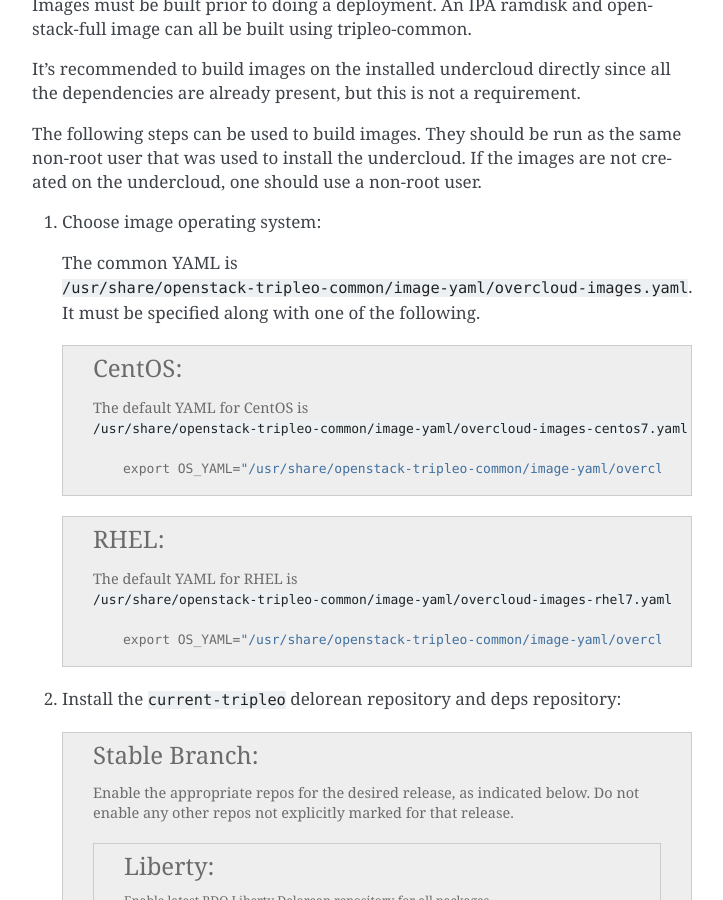
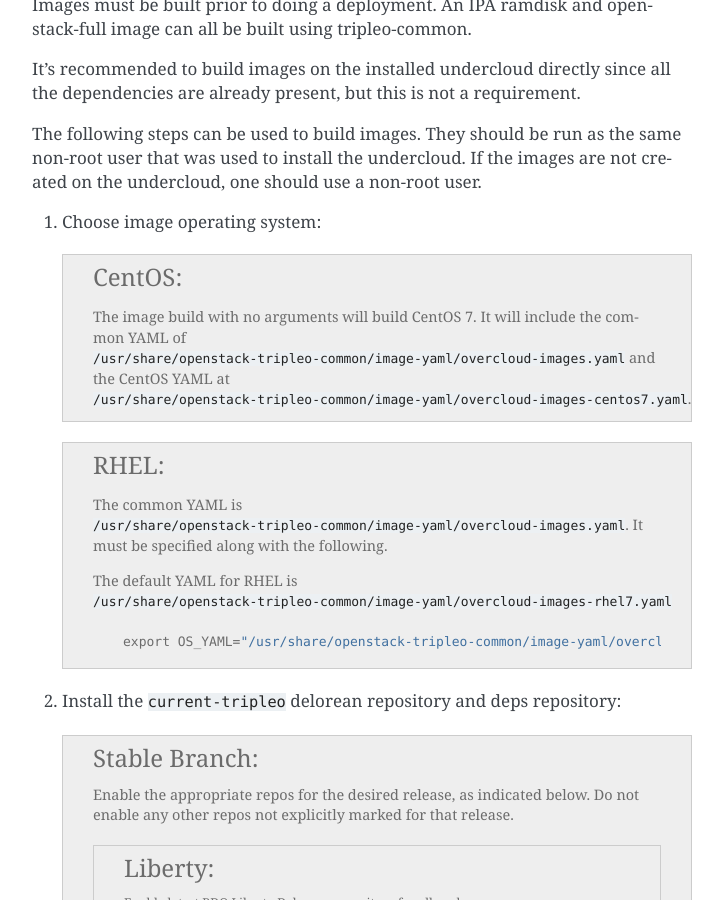
Before and after one commit to openstack-archive/tripleo-docs, a Sphinx documentation site: the page built from doc/source/basic_deployment/basic_deployment_cli.rst, in a window 1280 px wide and 900 px high, scrolled down 1087 px. Shown: the whole window, without its empty margins (388-1111 px from the left). Built offline with Sphinx 7.4.7, drawn with Linux system fonts in a browser that asks for light colours; some of the changed text lies outside the part shown.

Commit message:
Reflect default usage of image build
With I31fe363f85a84cc4240111407829ad545e1a33cd the
'overcloud image build' command now defaults to using the CentOS yaml
definitions.

Change-Id: Ica3083b511bc1c792554d4b552932e9f529719b8
Depends-On: I31fe363f85a84cc4240111407829ad545e1a33cd

```diff
--- a/doc/source/basic_deployment/basic_deployment_cli.rst
+++ b/doc/source/basic_deployment/basic_deployment_cli.rst
@@ -62,22 +62,21 @@
 
 #. Choose image operating system:
 
-   The common YAML is
-   ``/usr/share/openstack-tripleo-common/image-yaml/overcloud-images.yaml``.
-   It must be specified along with one of the following.
-
    .. admonition:: CentOS
       :class: centos
 
-      The default YAML for CentOS is
-      ``/usr/share/openstack-tripleo-common/image-yaml/overcloud-images-centos7.yaml``
-
-      ::
-
-          export OS_YAML="/usr/share/openstack-tripleo-common/image-yaml/overcloud-images-centos7.yaml"
+      The image build with no arguments will build CentOS 7. It will include the
+      common YAML of
+      ``/usr/share/openstack-tripleo-common/image-yaml/overcloud-images.yaml``
+      and the CentOS YAML at
+      ``/usr/share/openstack-tripleo-common/image-yaml/overcloud-images-centos7.yaml``.
 
    .. admonition:: RHEL
       :class: rhel
+
+      The common YAML is
+      ``/usr/share/openstack-tripleo-common/image-yaml/overcloud-images.yaml``.
+      It must be specified along with the following.
 
       The default YAML for RHEL is
       ``/usr/share/openstack-tripleo-common/image-yaml/overcloud-images-rhel7.yaml``
@@ -246,7 +245,14 @@
 
   ::
 
-    openstack overcloud image build --config-file /usr/share/openstack-tripleo-common/image-yaml/overcloud-images.yaml --config-file $OS_YAML
+    openstack overcloud image build
+
+  .. admonition:: RHEL
+     :class: rhel
+
+     ::
+
+        openstack overcloud image build --config-file /usr/share/openstack-tripleo-common/image-yaml/overcloud-images.yaml --config-file $OS_YAML
 
 
   See the help for ``openstack overcloud image build`` for further options.
```
